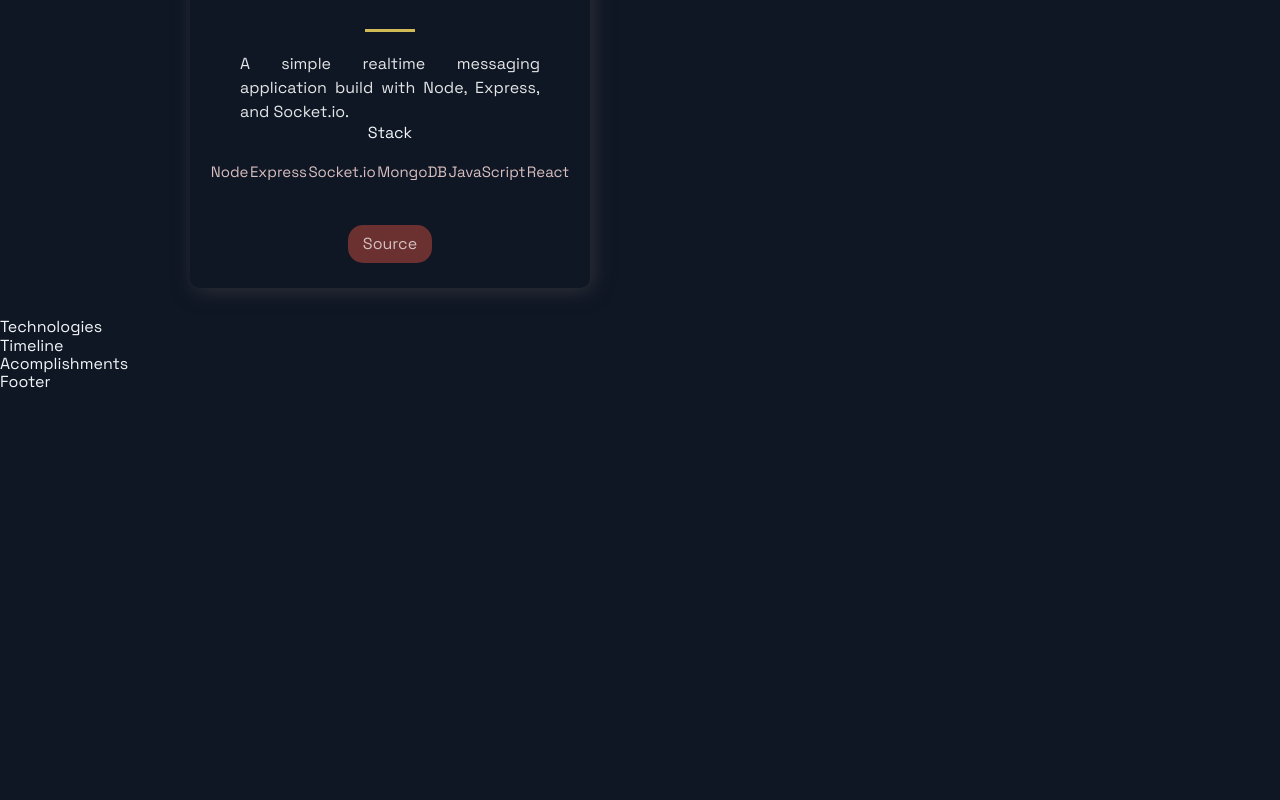
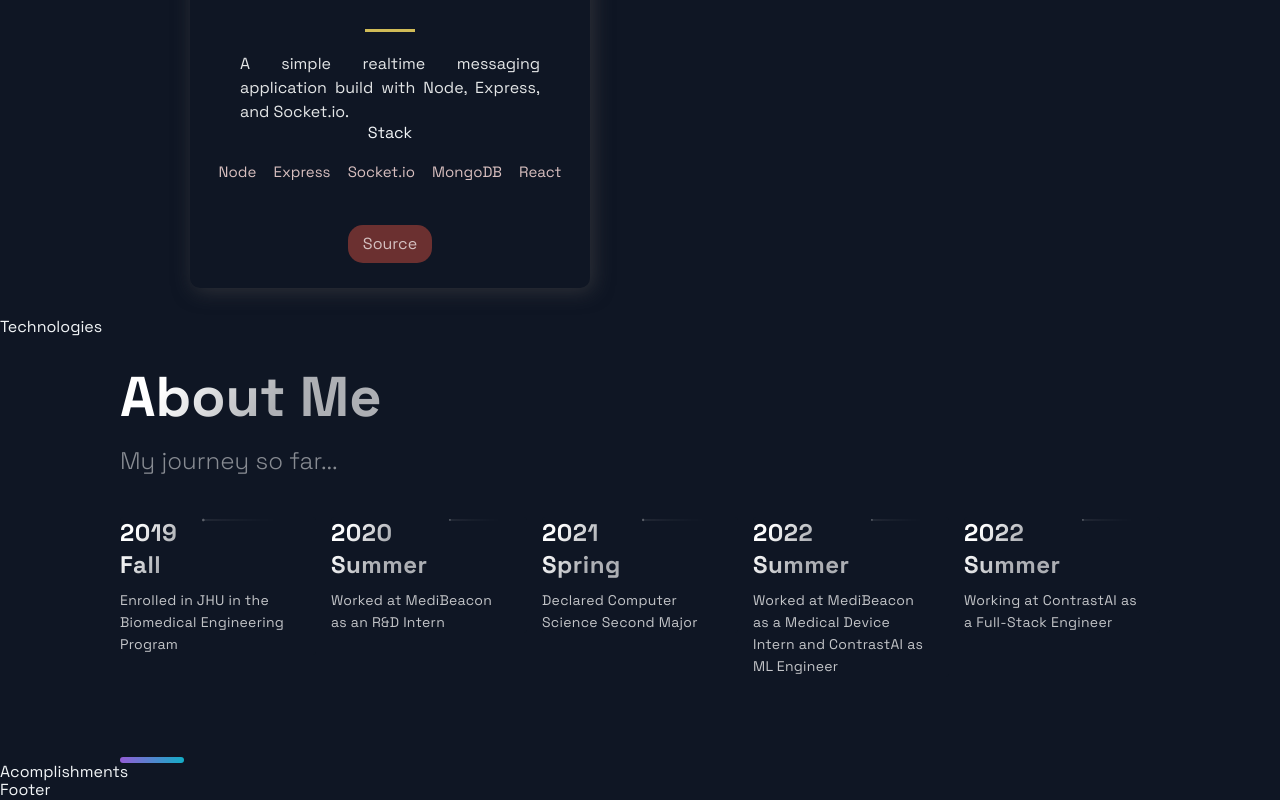
Before and after one commit to aaug1/aaug1-website, a Next.js app: page / in a window 1280 px wide. Shown: the part 2399-3199 px from the top of the page. Before the commit the page ends 2791 px from the top, so only its background shows below. Built offline with nearby package versions, Linux system fonts and the light colour scheme.

Commit message:
Adds timeline

```diff
--- a/src/components/Projects/Projects.js
+++ b/src/components/Projects/Projects.js
@@ -23,7 +23,7 @@
               <TitleContent>Stack</TitleContent>
               <TagList>
                 {tags.map((tag, i) => (
-                  <Tag ley={i}>{tag}</Tag>
+                  <Tag key={i}>{tag}</Tag>
                 ))}
               </TagList>
             </div>
--- a/src/components/TimeLine/TimeLine.js
+++ b/src/components/TimeLine/TimeLine.js
@@ -7,45 +7,117 @@
 const TOTAL_CAROUSEL_COUNT = TimeLineData.length;
 
 const Timeline = () => {
-  // const [activeItem, setActiveItem] = useState(0);
-  // const carouselRef = useRef();
+  const [activeItem, setActiveItem] = useState(0);
+  const carouselRef = useRef();
 
-  // const scroll = (node, left) => {
-  //   return node.scrollTo({ left, behavior: 'smooth' });
-  // }
+  const scroll = (node, left) => {
+    return node.scrollTo({ left, behavior: 'smooth' });
+  }
 
-  // const handleClick = (e, i) => {
-  //   e.preventDefault();
+  const handleClick = (e, i) => {
+    e.preventDefault();
 
-  //   if (carouselRef.current) {
-  //     const scrollLeft = Math.floor(carouselRef.current.scrollWidth * 0.7 * (i / TimeLineData.length));
+    if (carouselRef.current) {
+      const scrollLeft = Math.floor(carouselRef.current.scrollWidth * 0.7 * (i / TimeLineData.length));
 
-  //     scroll(carouselRef.current, scrollLeft);
-  //   }
-  // }
+      scroll(carouselRef.current, scrollLeft);
+    }
+  }
 
-  // const handleScroll = () => {
-  //   if (carouselRef.current) {
-  //     const index = Math.round((carouselRef.current.scrollLeft / (carouselRef.current.scrollWidth * 0.7)) * TimeLineData.length);
+  const handleScroll = () => {
+    if (carouselRef.current) {
+      const index = Math.round((carouselRef.current.scrollLeft / (carouselRef.current.scrollWidth * 0.7)) * TimeLineData.length);
 
-  //     setActiveItem(index);
-  //   }
-  // }
+      setActiveItem(index);
+    }
+  }
 
-  // // snap back to beginning of scroll when window is resized
-  // // avoids a bug where content is covered up if coming from smaller screen
-  // useEffect(() => {
-  //   const handleResize = () => {
-  //     scroll(carouselRef.current, 0);
-  //   }
+  // snap back to beginning of scroll when window is resized
+  // avoids a bug where content is covered up if coming from smaller screen
+  useEffect(() => {
+    const handleResize = () => {
+      scroll(carouselRef.current, 0);
+    }
 
-  //   window.addEventListener('resize', handleResize);
-  // }, []);
+    window.addEventListener('resize', handleResize);
+  }, []);
 
   return (
-    <div>
-      Timeline
-    </div>
+    <Section id="about">
+      <SectionTitle>About Me</SectionTitle>
+      <SectionText>
+        My journey so far...{TimeLineData.text}
+      </SectionText>
+      <CarouselContainer ref={carouselRef} onScroll={handleScroll}>
+        <>
+        {TimeLineData.map((item, index) => (
+          <CarouselMobileScrollNode key={index} final={index == TOTAL_CAROUSEL_COUNT-1}>
+            <CarouselItem
+              index={index}
+              id={`carosel__item-${index}`}
+              active={activeItem}
+              onClick={(e) => handleClick(e, index)}
+            >
+              <CarouselItemTitle>
+                {`${item.year}`}
+                <CarouselItemImg
+                    width="208"
+                    height="6"
+                    viewBox="0 0 208 6"
+                    fill="none"
+                    xmlns="http://www.w3.org/2000/svg">
+                    <path
+                      fill-rule="evenodd"
+                      clip-rule="evenodd"
+                      d="M2.5 5.5C3.88071 5.5 5 4.38071 5 3V3.5L208 3.50002V2.50002L5 2.5V3C5 1.61929 3.88071 0.5 2.5 0.5C1.11929 0.5 0 1.61929 0 3C0 4.38071 1.11929 5.5 2.5 5.5Z"
+                      fill="url(#paint0_linear)"
+                      fill-opacity="0.33"
+                    />
+                    <defs>
+                      <linearGradient
+                        id="paint0_linear"
+                        x1="-4.30412e-10"
+                        y1="0.5"
+                        x2="208"
+                        y2="0.500295"
+                        gradientUnits="userSpaceOnUse">
+                        <stop stop-color="white" />
+                        <stop
+                          offset="0.79478"
+                          stop-color="white"
+                          stop-opacity="0"
+                        />
+                      </linearGradient>
+                    </defs>
+                  </CarouselItemImg>
+              </CarouselItemTitle>
+              <CarouselItemText>{item.text}</CarouselItemText>
+            </CarouselItem>
+          </CarouselMobileScrollNode>
+        ))}
+        </>
+
+      </CarouselContainer>
+
+      <CarouselButtons>
+        {TimeLineData.map((item, index) => {
+          return(
+            <CarouselButton
+            key={index}
+            index={index}
+            active={activeItem}
+            onClick={(e) => handleClick(e, index)}
+            type="button">
+              <CarouselButtonDot active={activeItem}/>
+          </CarouselButton>
+          )
+
+        })}
+
+      </CarouselButtons>
+      <SectionDivider />
+
+    </Section>
   );
 };
 
--- a/src/constants/constants.js
+++ b/src/constants/constants.js
@@ -39,7 +39,7 @@
     title: 'Bloo Chat',
     description: "A simple realtime messaging application build with Node, Express, and Socket.io.",
     image: '/images/bloo_chat.png',
-    tags: ['Node', 'Express', 'Socket.io', 'MongoDB', 'JavaScript', 'React'],
+    tags: ['Node', 'Express', 'Socket.io', 'MongoDB', 'React'],
     source: 'https://github.com/cs280spring-classroom/bloo-chat-aaug1',
     visit: 'https://bloo-chat-aaug1.herokuapp.com/',
     id: 3,
@@ -47,9 +47,9 @@
 ];
 
 export const TimeLineData = [
-  { year: 2017, text: 'Started my journey', },
-  { year: 2018, text: 'Worked as a freelance developer', },
-  { year: 2019, text: 'Founded JavaScript Mastery', },
-  { year: 2020, text: 'Shared my projects with the world', },
-  { year: 2021, text: 'Started my own platform', },
+  { year: "2019 Fall", text: 'Enrolled in JHU in the Biomedical Engineering Program'},
+  { year: "2020 Summer", text: 'Worked at MediBeacon as an R&D Intern', },
+  { year: "2021 Spring", text: 'Declared Computer Science Second Major', },
+  { year: "2022 Summer", text: 'Worked at MediBeacon as a Medical Device Intern and ContrastAI as ML Engineer'},
+  { year: "2022 Summer", text: 'Working at ContrastAI as a Full-Stack Engineer'}
 ];
```
